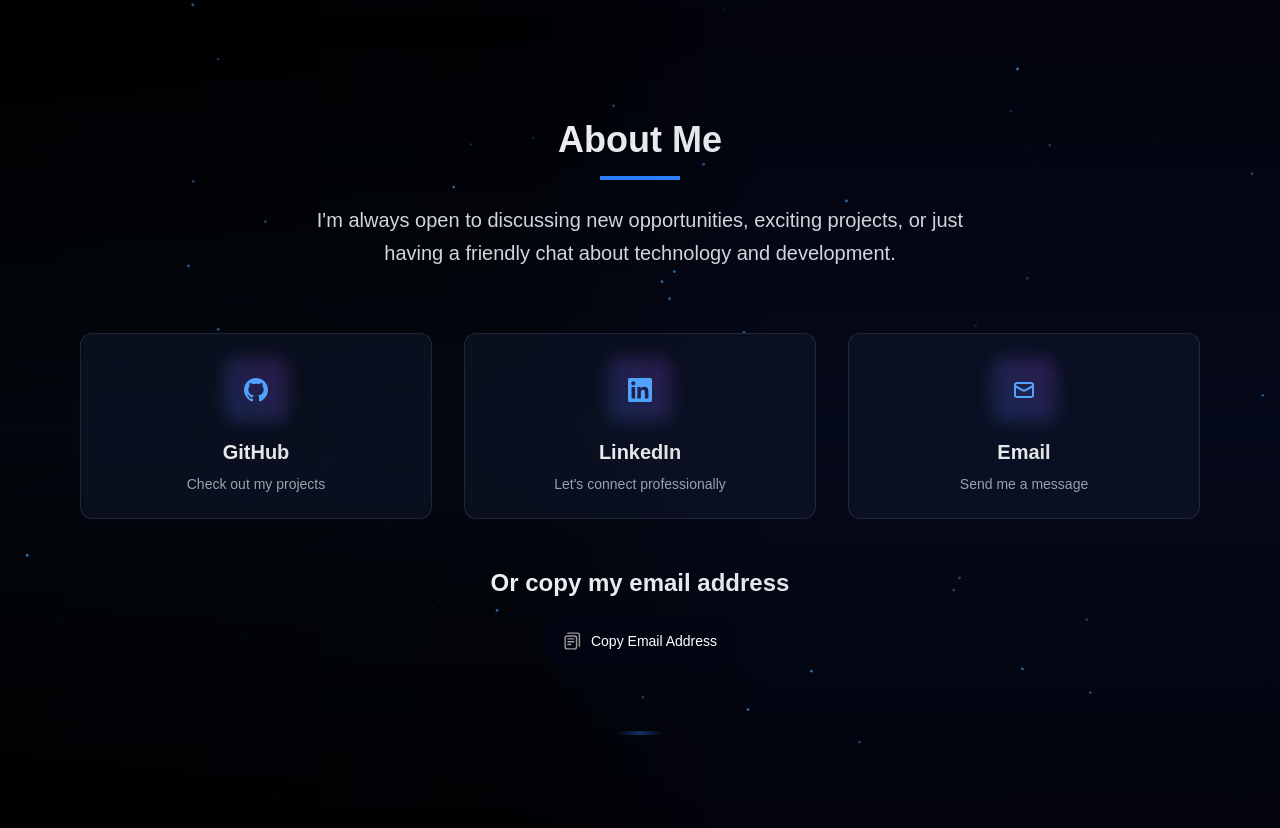
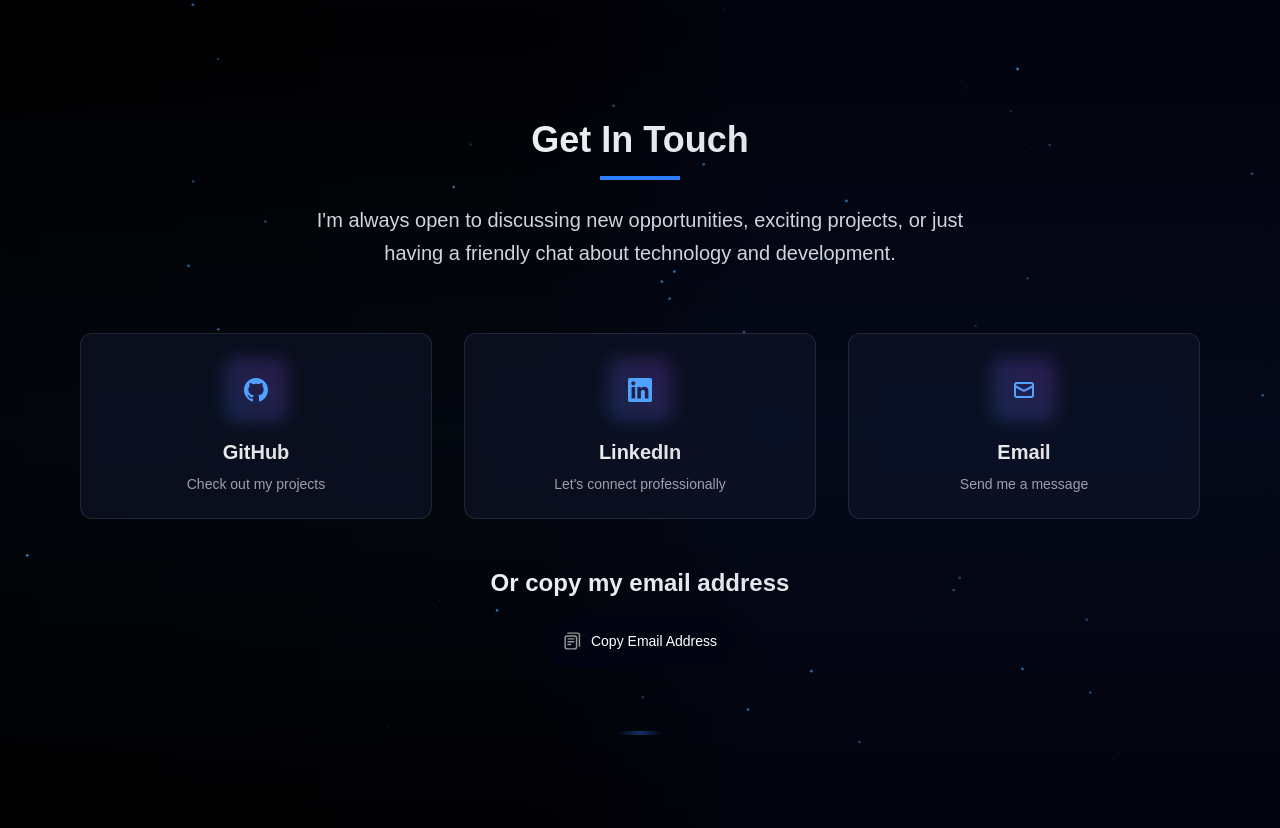
Before and after one commit to haffout-imane/imane, a React (Vite) app: page / in a window 1280 px wide. Shown: the part 3720-4548 px from the top of the page. Built offline with nearby package versions, Linux system fonts and the light colour scheme; a web font is replaced by a local one.

Commit message:
Update Contact.jsx

```diff
--- a/src/sections/Contact.jsx
+++ b/src/sections/Contact.jsx
@@ -178,7 +178,7 @@ const Contact = () => {
               whileInView={{ opacity: 1, y: 0 }}
               transition={{ duration: 0.6 }}
             >
-              About Me
+              Get In Touch
             </motion.h2>
             <motion.div
               className="h-1 w-20 bg-blue-500 mx-auto"
```
